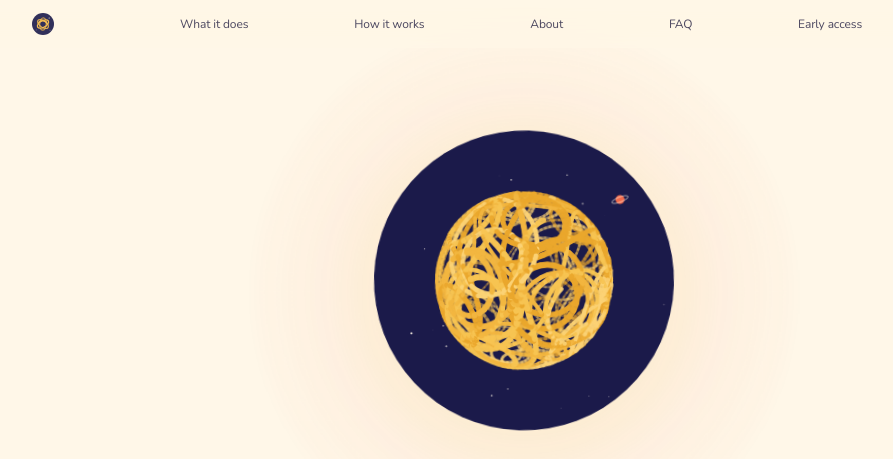
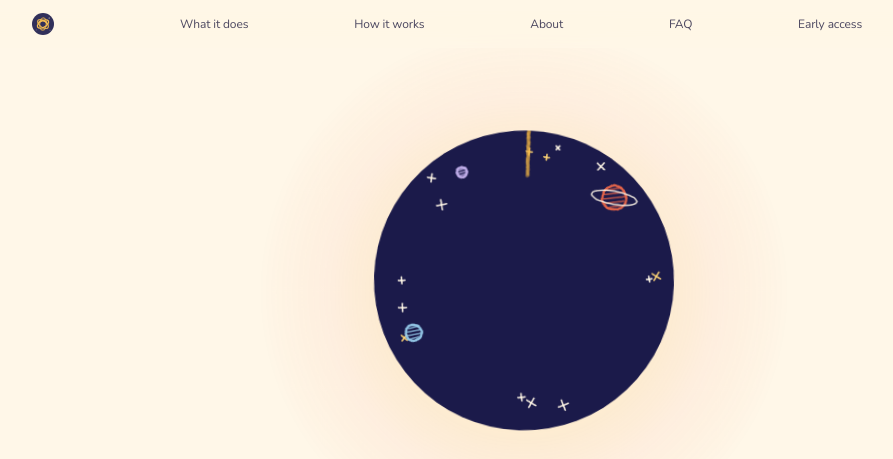
Before and after one commit to Logankenney/Noodle, a plain HTML site: page index.html in a window 1280 px wide. Shown: the top 459 px of the page, without its empty margins (116-1009 px from the left). Drawn offline with nearby package versions, Linux system fonts and the light colour scheme; animation ran at ten frames a second.

Commit message:
Homepage: crayon-drawn intro animation (#3)
Stars and planets are drawn stroke by stroke in crayon, then one long
cooked noodle drops in from above and chases its own tail inside an
invisible round restraint while the view keeps turning. Headline fades
in once the noodle has landed; a static frame under reduced motion.

"Built by Logan Kenney." removed from About. No other copy changes.


Claude-Session: https://claude.ai/code/session_01PfbBYRxiFtVYPJWejTW8rZ

Co-authored-by: Logankenney <kenney.logan@users.noreply.github.com>
Co-authored-by: Claude Fable 5.1 <noreply@anthropic.com>

```diff
--- a/index.html
+++ b/index.html
@@ -70,16 +70,16 @@
   .home-text h1 { font-size: clamp(2.6rem, 8vw, 4.4rem); }
   .home-text .tagline { font-size: 1.25rem; font-weight: 500; color: var(--fg); line-height: 1.35; margin: 0; }
   .home-text .actions { margin-top: .25rem; }
-  /* Logo (Logan, 2026-11-19): a ball of spaghetti turning slowly in a small round window of space. Canvas-drawn; a static frame under reduced motion. */
+  /* Logo (Logan, 2026-11-19 04:34): crayon-drawn space, then one cooked noodle drops in and chases its tail inside a round restraint while it turns. Canvas-drawn; a static frame under reduced motion. */
   .logo { width: min(62vw, 300px); height: auto; aspect-ratio: 1; display: block; position: relative; z-index: 1; border-radius: 50%; background: var(--space); will-change: transform; }
   .home-logo::before { content: ""; position: absolute; left: 50%; top: 50%; width: min(96vw, 560px); aspect-ratio: 1; transform: translate(-50%, -50%); border-radius: 50%; pointer-events: none; will-change: transform, opacity;
-    background: radial-gradient(circle, rgba(233,162,28,.32) 0%, rgba(233,162,28,.14) 30%, rgba(242,106,75,.06) 48%, transparent 68%); animation: glowin 2s ease .4s both; }
+    background: radial-gradient(circle, rgba(233,162,28,.32) 0%, rgba(233,162,28,.14) 30%, rgba(242,106,75,.06) 48%, transparent 68%); animation: glowin 2s ease 2.6s both; }
   @keyframes glowin { from { opacity: 0; } to { opacity: 1; } }
   @keyframes fadein { from { opacity: 0; } to { opacity: 1; } }
   @media (prefers-reduced-motion: no-preference) {
     .logo { animation: float 7s ease-in-out 1s infinite; }
-    .home-logo::before { animation: glowin 2s ease .4s both, pulse 7s ease-in-out 2s infinite; }
-    .home-text { animation: fadein .8s ease 1.2s both; }
+    .home-logo::before { animation: glowin 2s ease 2.6s both, pulse 7s ease-in-out 4s infinite; }
+    .home-text { animation: fadein .8s ease 3.4s both; }
     @keyframes float { 0%, 100% { transform: translateY(0) rotate(-2deg); } 50% { transform: translateY(-12px) rotate(2deg); } }
     @keyframes pulse { 0%, 100% { opacity: 1; transform: translate(-50%, -50%) scale(1); } 50% { opacity: .8; transform: translate(-50%, -50%) scale(1.06); } }
   }
@@ -213,10 +213,10 @@
 <main>
 
   <section id="home" class="page logo-stage" aria-label="Noodle Mind">
-    <!-- Logo (Logan, 2026-11-19): a ball of spaghetti drifting in a round window of space, drawn on canvas by the script below. -->
+    <!-- Logo (Logan, 2026-11-19 04:34): crayon stars and planets are drawn, then a cooked noodle drops in and chases its own tail inside a round restraint, drawn on canvas by the script below. -->
     <div class="home-intro">
     <div class="home-logo">
-    <canvas class="logo" id="noodle-logo" width="600" height="600" role="img" aria-label="Noodle Mind: a ball of spaghetti turning in space"></canvas>
+    <canvas class="logo" id="noodle-logo" width="600" height="600" role="img" aria-label="Noodle Mind: a crayon-drawn noodle chasing its tail among stars and planets"></canvas>
     </div>
     <div class="home-text">
       <h1>Use Your Noodle.</h1>
@@ -271,7 +271,7 @@
         <a class="btn" href="#services">See what it does</a>
       </div>
       <h2>Why the name.</h2>
-      <p class="lede">To use your noodle is to think before you act. Noodle Mind is a second mind for exactly that moment. It does not have ideas for you. It takes yours and asks better questions than you would ask yourself. Built by Logan Kenney. Your ideas stay yours and never train anything for anyone else.</p>
+      <p class="lede">To use your noodle is to think before you act. Noodle Mind is a second mind for exactly that moment. It does not have ideas for you. It takes yours and asks better questions than you would ask yourself. Your ideas stay yours and never train anything for anyone else.</p>
       <div class="grid">
         <div class="card"><h3>Sharper</h3><p>Every idea comes back clearer.</p></div>
         <div class="card"><h3>Honest</h3><p>It tells you where the idea bends.</p></div>
@@ -363,63 +363,120 @@
     window.addEventListener('hashchange', show);
     show();
 
-    // Logo: a ball of spaghetti in space. Strands are smooth random walks on a sphere, drawn back to front as the ball turns.
+    // Logo (Logan, 2026-11-19 04:34): crayon-drawn space. Stars and planets are drawn first, stroke by stroke; then one cooked,
+    // flexible noodle drops in from above and chases its own tail inside a round restraint while the whole thing keeps turning.
     (function () {
       var c = document.getElementById('noodle-logo'); if (!c || !c.getContext) return;
-      var ctx = c.getContext('2d'), W = c.width, H = c.height, R = W * 0.36;
+      var ctx = c.getContext('2d'), W = c.width, H = c.height, CX = W / 2, CY = H / 2, R = W * 0.3;
       var reduce = window.matchMedia && window.matchMedia('(prefers-reduced-motion: reduce)').matches;
-      var seed = 7; function rnd() { seed = (seed * 16807) % 2147483647; return (seed - 1) / 2147483646; }
-      var stars = []; for (var i = 0; i < 46; i++) stars.push({ x: rnd(), y: rnd(), r: 0.6 + rnd() * 1.6, p: rnd() * 6.28, s: 0.4 + rnd() });
-      var strands = [], tones = ['#f7c452', '#f2b640', '#eaa72c', '#fbd275'];
-      for (var k = 0; k < 20; k++) {
-        var th = rnd() * 6.283, ph = Math.acos(2 * rnd() - 1);
-        var p = [Math.sin(ph) * Math.cos(th), Math.sin(ph) * Math.sin(th), Math.cos(ph)];
-        var a = [rnd() - .5, rnd() - .5, rnd() - .5], d = cross(p, a); d = norm(d);
-        var pts = [], n = 120 + Math.floor(rnd() * 60), turn = 0.03 + rnd() * 0.025, wob = rnd() * 6.28;
-        for (var j = 0; j < n; j++) {
-          pts.push(p);
-          var t = cross(p, d), tilt = Math.sin(j * turn + wob) * 0.55;
-          var step = norm([d[0] + t[0] * tilt * 0.4, d[1] + t[1] * tilt * 0.4, d[2] + t[2] * tilt * 0.4]);
-          var q = norm([p[0] + step[0] * 0.07, p[1] + step[1] * 0.07, p[2] + step[2] * 0.07]);
-          d = norm(sub(q, p)); p = q;
+      var seed = 11; function rnd() { seed = (seed * 16807) % 2147483647; return (seed - 1) / 2147483646; }
+      var CREAM = '#fff7e8', GOLD = '#f2b640', GOLD2 = '#fbd275', TOMATO = '#f26a4b', SKY = '#9ad0f0', LILAC = '#c9b6f2';
+
+      // Crayon stroke: three wobbly passes, uneven alpha, a lighter streak on top. The wobble is fixed per stroke so nothing flickers.
+      function crayon(pts, width, color, alpha, jit, reveal) {
+        var n = Math.max(2, Math.floor(pts.length * (reveal == null ? 1 : reveal)));
+        if (n < 2) return;
+        for (var pass = 0; pass < 3; pass++) {
+          ctx.beginPath();
+          for (var i = 0; i < n; i++) { var j = jit[(i * 3 + pass) % jit.length];
+            var x = pts[i].x + j[0] * width * 0.22, y = pts[i].y + j[1] * width * 0.22;
+            if (i === 0) ctx.moveTo(x, y); else ctx.lineTo(x, y); }
+          ctx.strokeStyle = color; ctx.globalAlpha = alpha * (pass === 1 ? 0.7 : 0.5); ctx.lineWidth = width * (0.75 + pass * 0.12);
+          ctx.lineCap = 'round'; ctx.lineJoin = 'round'; ctx.stroke();
         }
-        strands.push({ pts: pts, w: 6 + rnd() * 4, tone: tones[k % tones.length] });
-      }
-      function cross(a, b) { return [a[1]*b[2]-a[2]*b[1], a[2]*b[0]-a[0]*b[2], a[0]*b[1]-a[1]*b[0]]; }
-      function sub(a, b) { return [a[0]-b[0], a[1]-b[1], a[2]-b[2]]; }
-      function norm(v) { var l = Math.sqrt(v[0]*v[0]+v[1]*v[1]+v[2]*v[2]) || 1; return [v[0]/l, v[1]/l, v[2]/l]; }
-      function draw(t) {
-        var ay = t * 0.00035, ax = 0.45 + Math.sin(t * 0.00021) * 0.25;
-        var cy = Math.cos(ay), sy = Math.sin(ay), cx = Math.cos(ax), sx = Math.sin(ax);
-        ctx.clearRect(0, 0, W, H);
-        // space
-        for (var i = 0; i < stars.length; i++) { var st = stars[i], tw = 0.55 + 0.45 * Math.sin(t * 0.0012 * st.s + st.p);
-          ctx.globalAlpha = tw; ctx.fillStyle = '#fff7e8'; ctx.beginPath(); ctx.arc(st.x * W, st.y * H, st.r, 0, 6.283); ctx.fill(); }
-        ctx.globalAlpha = 1;
-        // one small planet
-        ctx.fillStyle = '#f26a4b'; ctx.beginPath(); ctx.arc(W * 0.8 + Math.sin(t * 0.0002) * 8, H * 0.22, 9, 0, 6.283); ctx.fill();
-        ctx.strokeStyle = 'rgba(255,247,232,.55)'; ctx.lineWidth = 2; ctx.beginPath(); ctx.ellipse(W * 0.8 + Math.sin(t * 0.0002) * 8, H * 0.22, 17, 5, -0.4, 0, 6.283); ctx.stroke();
-        // strands, back to front
-        var segs = [];
-        for (var k = 0; k < strands.length; k++) { var sd = strands[k], prev = null;
-          for (var j = 0; j < sd.pts.length; j++) { var v = sd.pts[j];
-            var x1 = v[0] * cy + v[2] * sy, z1 = -v[0] * sy + v[2] * cy, y1 = v[1];
-            var y2 = y1 * cx - z1 * sx, z2 = y1 * sx + z1 * cx;
-            var sc = 1 / (2.4 - z2 * 0.5), pt = { x: W / 2 + x1 * R * sc * 1.9, y: H / 2 + y2 * R * sc * 1.9, z: z2, s: sc };
-            if (prev) segs.push({ a: prev, b: pt, z: (prev.z + pt.z) / 2, w: sd.w, tone: sd.tone });
-            prev = pt; } }
-        segs.sort(function (a, b) { return a.z - b.z; });
-        ctx.lineCap = 'round';
-        for (var i = 0; i < segs.length; i++) { var g = segs[i], depth = (g.z + 1) / 2;
-          ctx.strokeStyle = g.tone; ctx.globalAlpha = 0.35 + depth * 0.65; ctx.lineWidth = g.w * (0.6 + depth * 0.7);
-          ctx.beginPath(); ctx.moveTo(g.a.x, g.a.y); ctx.lineTo(g.b.x, g.b.y); ctx.stroke(); }
         ctx.globalAlpha = 1;
       }
-      if (reduce) { draw(4000); return; }
-      var hidden = false;
-      document.addEventListener('visibilitychange', function () { hidden = document.hidden; if (!hidden) requestAnimationFrame(loop); });
-      function loop(t) { if (hidden) return; draw(t); requestAnimationFrame(loop); }
-      requestAnimationFrame(loop);
+      var jitter = []; for (var i = 0; i < 64; i++) jitter.push([rnd() * 2 - 1, rnd() * 2 - 1]);
+      function wobblyCircle(cx, cy, r, k) { var pts = []; for (var i = 0; i <= 72; i++) { var a = i / 72 * 6.283, w = 1 + Math.sin(a * 3 + k) * 0.025 + Math.sin(a * 7 + k * 2) * 0.012;
+        pts.push({ x: cx + Math.cos(a) * r * w, y: cy + Math.sin(a) * r * w }); } return pts; }
+      function line(x1, y1, x2, y2) { var pts = []; for (var i = 0; i <= 8; i++) pts.push({ x: x1 + (x2 - x1) * i / 8, y: y1 + (y2 - y1) * i / 8 }); return pts; }
+
+      // Space: 14 crayon stars (a small cross, then a dot), three planets. Each has a moment in the first seconds when it gets drawn.
+      var stars = []; for (var i = 0; i < 14; i++) { var a = rnd() * 6.283, d = R * (1.25 + rnd() * 0.45);
+        stars.push({ x: CX + Math.cos(a) * Math.min(d, R * 1.55), y: CY + Math.sin(a) * Math.min(d, R * 1.55) * 0.98, s: 5 + rnd() * 6, t0: 150 + i * 110, rot: rnd() * 3, color: i % 4 === 0 ? GOLD2 : CREAM, p: rnd() * 6.28 }); }
+      var planets = [
+        { x: CX + R * 0.95, y: CY - R * 0.95, r: 24, color: TOMATO, ring: true, t0: 900, hatch: 5 },
+        { x: CX - R * 1.22, y: CY + R * 0.62, r: 16, color: SKY, ring: false, t0: 1500, hatch: 4 },
+        { x: CX - R * 0.72, y: CY - R * 1.18, r: 10, color: LILAC, ring: false, t0: 2000, hatch: 3 }
+      ];
+
+      // The noodle: a head that wanders inside the sphere, and a body that follows it link by link. It starts above, out of view.
+      var N = 340, SEG = R * 0.034, body = [], head = { p: [0, -R * 2.6, 0], v: [0, 0, 0] }, phase = 'wait', landed = 0, inside = false;
+      for (var i = 0; i < N; i++) body.push([0, -R * 2.6 - i * SEG, 0]);
+      var DROP_AT = 2700, TEXT_AT = 3400;
+      function stepNoodle(t, dt) {
+        var p = head.p, v = head.v, RIN = R * 0.9;
+        if (phase === 'wait') { if (t >= DROP_AT) { phase = 'drop'; v[1] = 0.6; } else return; }
+        if (phase === 'drop') { v[1] += 0.045 * dt; v[0] = Math.sin(t * 0.005) * 0.9; v[2] = Math.cos(t * 0.0037) * 0.6; }
+        else {
+          // chase its own tail: steer toward a point far back along the body, plus a slow wander, at a steady speed
+          // the tail pulls a little, a slow roaming point pulls more, and a wobble keeps the path loose, so it loops all round the sphere
+          var tail = body[N - 1], k = 0.0004 * dt, g = 0.0016 * dt, tt = t * 0.0005;
+          var rx = Math.sin(tt) * RIN * 0.8, ry = Math.sin(tt * 1.3 + 1) * RIN * 0.8, rz = Math.cos(tt * 0.8) * RIN * 0.8;
+          v[0] += (tail[0] - p[0]) * k + (rx - p[0]) * g + Math.sin(t * 0.0021 + 1) * 0.14; v[1] += (tail[1] - p[1]) * k + (ry - p[1]) * g + Math.cos(t * 0.0017) * 0.14; v[2] += (tail[2] - p[2]) * k + (rz - p[2]) * g + Math.sin(t * 0.0019 + 2) * 0.14;
+          var sp = Math.sqrt(v[0]*v[0]+v[1]*v[1]+v[2]*v[2]) || 1, want = 3.1 * dt; v[0] *= want / sp; v[1] *= want / sp; v[2] *= want / sp;
+        }
+        p[0] += v[0]; p[1] += v[1]; p[2] += v[2];
+        var d = Math.sqrt(p[0]*p[0]+p[1]*p[1]+p[2]*p[2]);
+        if (d < RIN) inside = true; // it drops in through the top; the restraint only holds once the head is inside
+        if (inside && d > RIN) { // hit the restraint: push back in and bounce off the wall
+          var nx = p[0]/d, ny = p[1]/d, nz = p[2]/d, dot = v[0]*nx+v[1]*ny+v[2]*nz;
+          v[0] -= 1.7 * dot * nx; v[1] -= 1.7 * dot * ny; v[2] -= 1.7 * dot * nz;
+          p[0] = nx * RIN; p[1] = ny * RIN; p[2] = nz * RIN;
+          if (phase === 'drop') { phase = 'chase'; landed = t; }
+        }
+        body[0] = [p[0], p[1], p[2]];
+        for (var i = 1; i < N; i++) { var a = body[i-1], b = body[i], dx = b[0]-a[0], dy = b[1]-a[1], dz = b[2]-a[2], l = Math.sqrt(dx*dx+dy*dy+dz*dz) || 1;
+          var q = [a[0] + dx / l * SEG, a[1] + dy / l * SEG, a[2] + dz / l * SEG];
+          if (phase === 'chase') { var qd = Math.sqrt(q[0]*q[0]+q[1]*q[1]+q[2]*q[2]); if (qd > RIN * 1.04) { q[0] *= RIN * 1.04 / qd; q[1] *= RIN * 1.04 / qd; q[2] *= RIN * 1.04 / qd; } }
+          body[i] = q; }
+      }
+      function project(v, cy, sy, cx, sx) { var x1 = v[0]*cy + v[2]*sy, z1 = -v[0]*sy + v[2]*cy, y1 = v[1];
+        var y2 = y1*cx - z1*sx, z2 = y1*sx + z1*cx, sc = 1 / (2.6 - z2 / R * 0.5);
+        return { x: CX + x1 * sc * 2.1, y: CY + y2 * sc * 2.1, z: z2 / R }; }
+
+      function draw(t) {
+        ctx.clearRect(0, 0, W, H);
+        var ease = function (t0, dur) { return Math.max(0, Math.min(1, (t - t0) / dur)); };
+        // stars: cross strokes drawn, then a dot
+        for (var i = 0; i < stars.length; i++) { var st = stars[i], e = ease(st.t0, 500); if (e <= 0) continue;
+          var tw = phase === 'chase' ? 0.75 + 0.25 * Math.sin(t * 0.002 + st.p) : 1;
+          var c1 = Math.cos(st.rot), s1 = Math.sin(st.rot), r = st.s;
+          crayon(line(st.x - c1 * r, st.y - s1 * r, st.x + c1 * r, st.y + s1 * r), 3.2, st.color, tw, jitter, Math.min(1, e * 2));
+          if (e > 0.5) crayon(line(st.x + s1 * r, st.y - c1 * r, st.x - s1 * r, st.y + c1 * r), 3.2, st.color, tw, jitter, (e - 0.5) * 2);
+          if (e >= 1) { ctx.globalAlpha = tw; ctx.fillStyle = st.color; ctx.beginPath(); ctx.arc(st.x, st.y, 2.2, 0, 6.283); ctx.fill(); ctx.globalAlpha = 1; } }
+        // planets: a wobbly outline drawn round, then crayon hatching inside, then a ring
+        for (var i = 0; i < planets.length; i++) { var pl = planets[i], e = ease(pl.t0, 900); if (e <= 0) continue;
+          var drift = Math.sin(t * 0.0003 + i) * 4, px = pl.x + drift, py = pl.y;
+          crayon(wobblyCircle(px, py, pl.r, i * 1.7), 4.5, pl.color, 1, jitter, Math.min(1, e * 1.6));
+          if (e > 0.55) { var h = (e - 0.55) / 0.45; for (var k = 0; k < pl.hatch; k++) { if (k / pl.hatch > h) break;
+            var yy = py - pl.r + (k + 0.7) * (2 * pl.r / (pl.hatch + 0.4)), half = Math.sqrt(Math.max(0, pl.r * pl.r - (yy - py) * (yy - py))) * 0.85;
+            crayon(line(px - half, yy + 3, px + half, yy - 3), 3.5, pl.color, 0.55, jitter, 1); } }
+          if (pl.ring && e >= 1) { var rr = []; for (var k = 0; k <= 36; k++) { var a = k / 36 * 6.283; rr.push({ x: px + Math.cos(a) * pl.r * 1.9, y: py + Math.sin(a) * pl.r * 0.55 + Math.cos(a) * 6 }); }
+            crayon(rr, 3.2, CREAM, 0.8, jitter, Math.min(1, ease(pl.t0 + 900, 500))); } }
+        // the restraint is invisible (Logan, 2026-11-19 04:44): the noodle simply bounces off it
+        // the noodle, back to front, thicker and brighter in front
+        if (phase !== 'wait') {
+          var ay = (t - DROP_AT) * 0.00035, ax = 0.45 + Math.sin(t * 0.00021) * 0.25, cy = Math.cos(ay), sy = Math.sin(ay), cx = Math.cos(ax), sx = Math.sin(ax);
+          var segs = [], prev = null;
+          for (var i = 0; i < N; i++) { var q = project(body[i], cy, sy, cx, sx); if (prev) segs.push({ a: prev, b: q, z: (prev.z + q.z) / 2, i: i }); prev = q; }
+          segs.sort(function (a, b) { return a.z - b.z; });
+          for (var i = 0; i < segs.length; i++) { var g = segs[i], depth = Math.max(0, Math.min(1, (g.z + 1) / 2)), w = 14 * (0.55 + depth * 0.6);
+            var j1 = jitter[g.i % 64], j2 = jitter[(g.i + 1) % 64];
+            for (var pass = 0; pass < 2; pass++) { ctx.beginPath();
+              ctx.moveTo(g.a.x + j1[0] * (pass ? 2.4 : 0.8), g.a.y + j1[1] * (pass ? 2.4 : 0.8)); ctx.lineTo(g.b.x + j2[0] * (pass ? 2.4 : 0.8), g.b.y + j2[1] * (pass ? 2.4 : 0.8));
+              ctx.strokeStyle = pass ? GOLD2 : GOLD; ctx.globalAlpha = (0.3 + depth * 0.7) * (pass ? 0.35 : 0.85); ctx.lineWidth = pass ? w * 0.45 : w; ctx.lineCap = 'round'; ctx.stroke(); }
+          }
+          ctx.globalAlpha = 1;
+        }
+      }
+      var last = 0;
+      function frame(t) { if (document.hidden) { last = 0; return; }
+        var dt = last ? Math.min(2.5, (t - last) / 16.7) : 1; last = t;
+        stepNoodle(t, dt); draw(t); requestAnimationFrame(frame); }
+      if (reduce) { for (var t = 0; t < 9000; t += 16.7) stepNoodle(t, 1); draw(9000); return; }
+      document.addEventListener('visibilitychange', function () { if (!document.hidden) requestAnimationFrame(frame); });
+      requestAnimationFrame(frame);
     })();
 
     // Copy email
```
